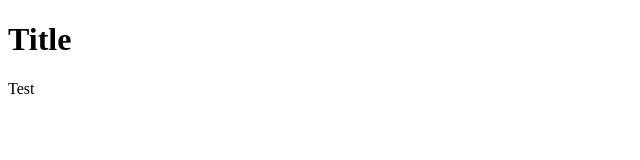
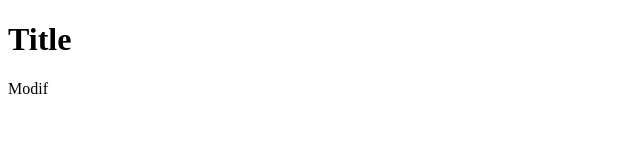
Before and after one commit to JoaoAnacleto/Alert_Gas_Polygon, a plain HTML site: page index.html in a window 1280 px wide. Shown: the full height of the page, 0-640 px from the left. Drawn offline with Linux system fonts and the light colour scheme.

Commit message:
refactor

```diff
--- a/index.html
+++ b/index.html
@@ -8,6 +8,6 @@
 </head>
 <body>
     <h1>Title</h1>
-    <p>Test</p>
+    <p>Modif</p>
 </body>
 </html>
```
